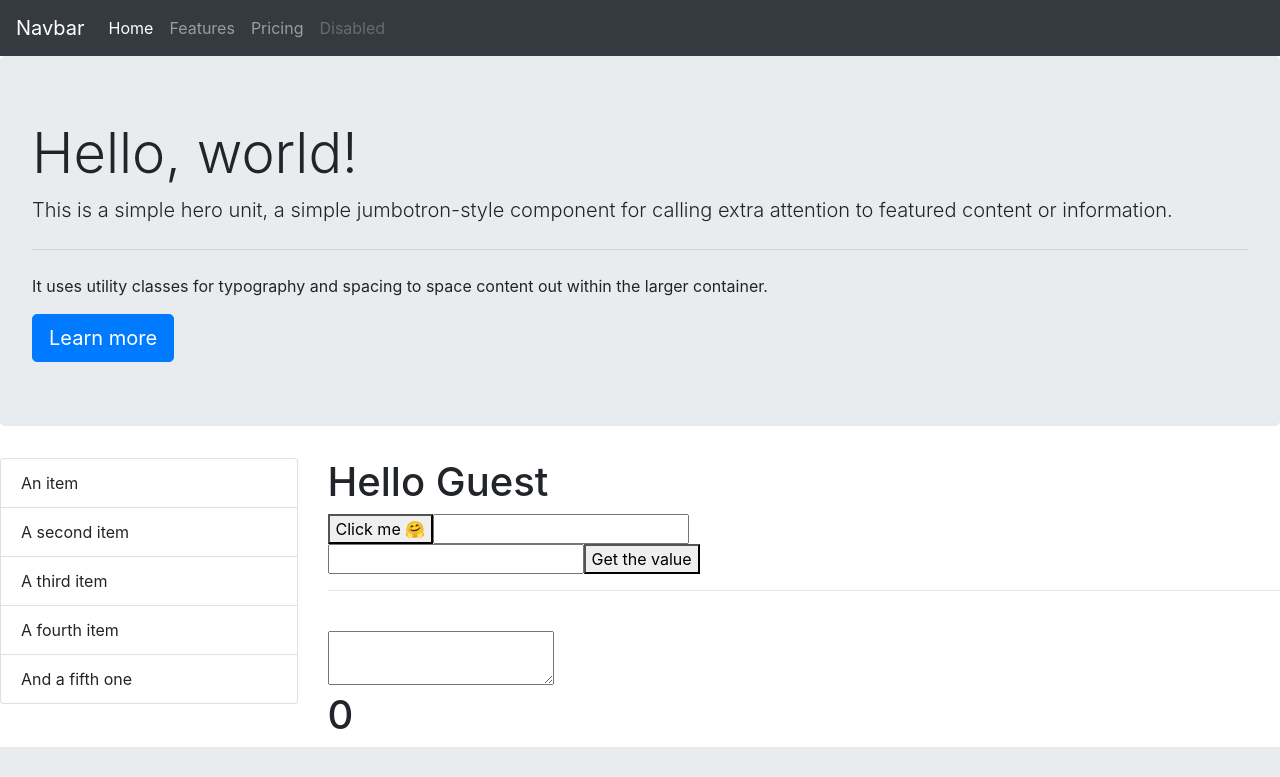
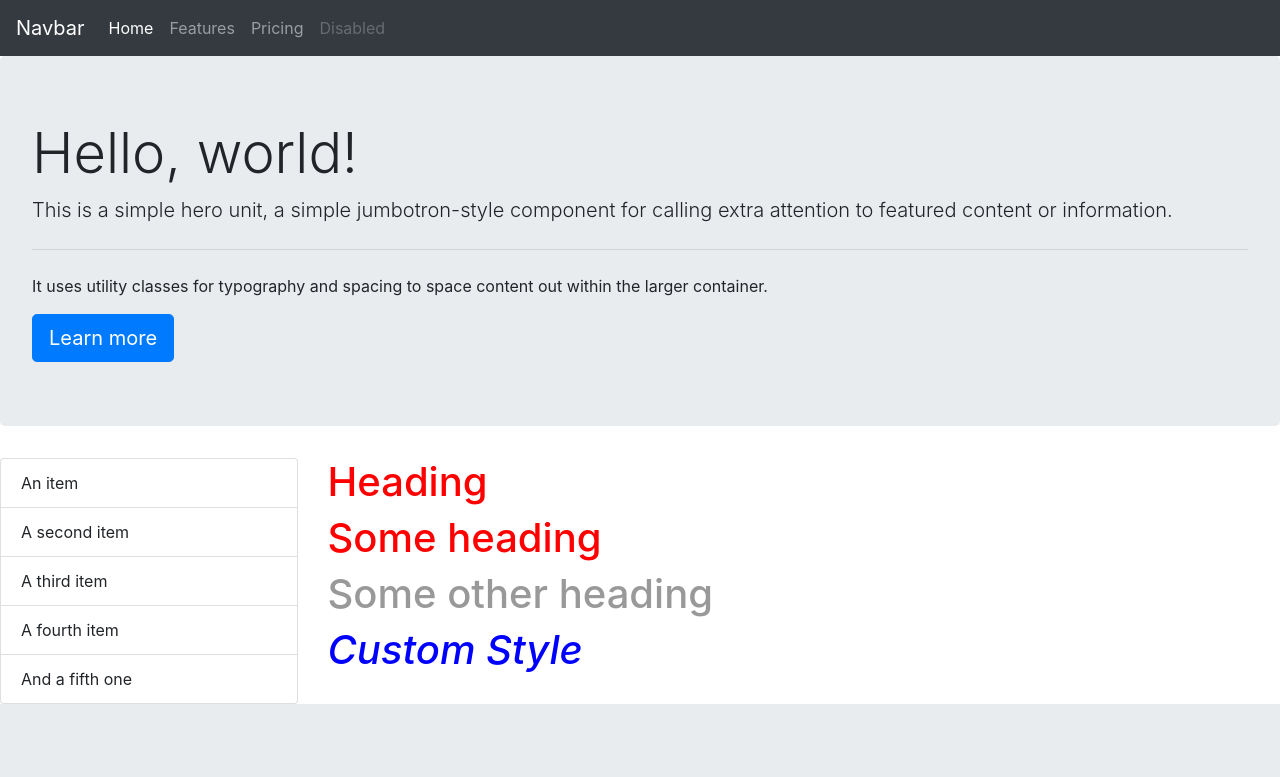
Before and after one commit to jdlovin/angular, an Angular app: page / in a window 1280 px wide. Shown: the top 777 px of the page. Built offline with nearby package versions, Linux system fonts and the light colour scheme.

Commit message:
style binding

```diff
--- a/src/app/app.component.html
+++ b/src/app/app.component.html
@@ -5,7 +5,7 @@
         <app-sidebar></app-sidebar>
     </div>
     <div class="col-lg-9">
-        <app-input></app-input>
+        <app-style-bind></app-style-bind>
     </div>
 </div>
 
--- a/src/app/app.module.ts
+++ b/src/app/app.module.ts
@@ -12,6 +12,7 @@ import { HeaderComponent } from './component/header/header.component';
 import { FooterComponent } from './component/footer/footer.component';
 import { PropertyBindComponent } from './component/property-bind/property-bind.component';
 import { InputComponent } from './component/input/input.component';
+import { StyleBindComponent } from './component/style-bind/style-bind.component';
 
 @NgModule({
   declarations: [
@@ -23,7 +24,8 @@ import { InputComponent } from './component/input/input.component';
     HeaderComponent,
     FooterComponent,
     PropertyBindComponent,
-    InputComponent
+    InputComponent,
+    StyleBindComponent
   ],
   imports: [
     BrowserModule,
--- a/src/app/component/input/input.component.ts
+++ b/src/app/component/input/input.component.ts
@@ -31,7 +31,7 @@ export class InputComponent implements OnInit {
 
   onKeyUp(data: any){
     this.comment = data;
-    console.log(140 - data.length);
+    console.log();
     if (data.length > 140){
       console.log("This is pretty long")
     } else {
--- /dev/null
+++ b/src/app/component/style-bind/style-bind.component.html
@@ -0,0 +1,4 @@
+<h1 style="color: red">Heading</h1>
+<h1 [style.color]="hasError ? 'red' : 'green'">Some heading</h1>
+<h1 [style.color]="specialColor" >Some other heading</h1>
+<h1 [ngStyle]="customStyle" >Custom Style</h1>
--- /dev/null
+++ b/src/app/component/style-bind/style-bind.component.ts
@@ -0,0 +1,22 @@
+import { Component, OnInit } from '@angular/core';
+
+@Component({
+  selector: 'app-style-bind',
+  templateUrl: './style-bind.component.html',
+  styleUrls: ['./style-bind.component.css']
+})
+export class StyleBindComponent implements OnInit {
+
+  hasError = true;
+  specialColor = '#999'
+  public customStyle = {
+    color: 'blue',
+    fontStyle: 'italic'
+  }
+
+  constructor() { }
+
+  ngOnInit(): void {
+  }
+
+}
```
Also changed, not shown: src/app/component/style-bind/style-bind.component.css (added), 1 other file (tests, documents, lock files or other folders).
